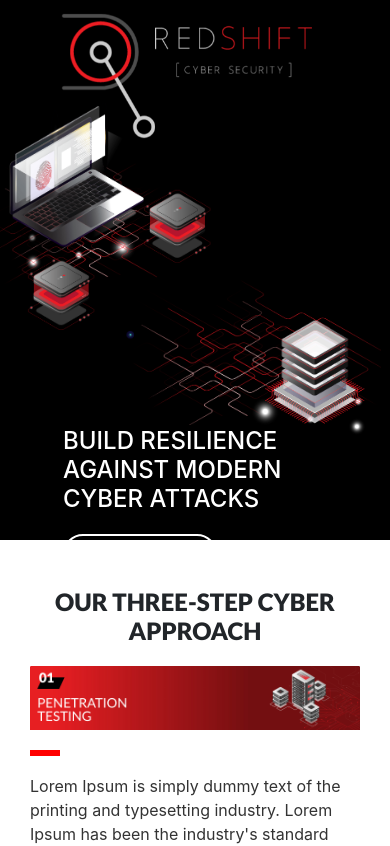
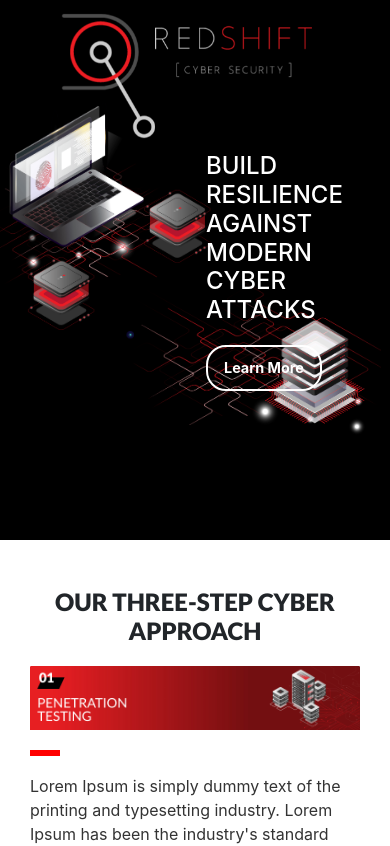
Before and after one commit to Panfi/Redshift, a React (Create React App) app: page / in a window 390 px wide. Shown: the top 846 px of the page. Built offline with nearby package versions, Linux system fonts and the light colour scheme.

Commit message:
Update banner

```diff
--- a/src/components/button/button.css
+++ b/src/components/button/button.css
@@ -1,5 +1,5 @@
 .mybutton{
-  padding: 10px 35px !important;
+  padding: 10px 16px !important;
   border-radius: 20px !important;
   font-size: 0.9rem !important;
   font-weight: bold;
--- a/src/pages/homeComponent/home.css
+++ b/src/pages/homeComponent/home.css
@@ -469,7 +469,8 @@
 
   .banner-t1 {
     position: absolute;
-    top: -115px;
+    top: -390px;
+    left: 158px;
   }
 
   .banner-t2 { display: none; }
--- a/src/pages/homeComponent/home.js
+++ b/src/pages/homeComponent/home.js
@@ -158,7 +158,7 @@ class Home extends Component {
               </Col>
               <Col md="5">
                 <div className="ml-5 banner-t1">
-                  <h1 style={{ textTransform: "uppercase", marginTop: isMobile ? "50px" : "100px", color: '#fff' }}>
+                  <h1 style={{ textTransform: "uppercase", fontSize: isMobile ? "16px" : "", marginTop: isMobile ? "50px" : "100px", color: '#fff' }}>
                     Build resilience <br />
                     against modern <br />
                     cyber attacks
```
